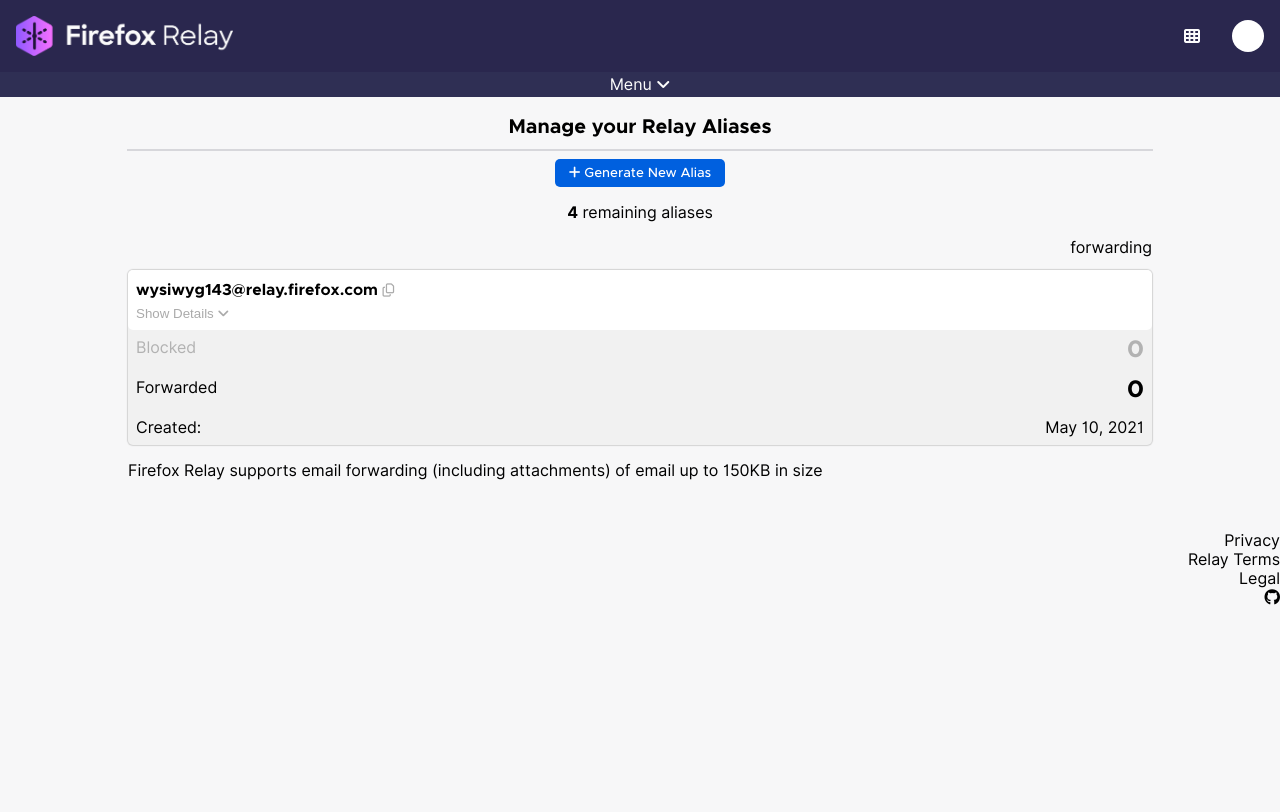
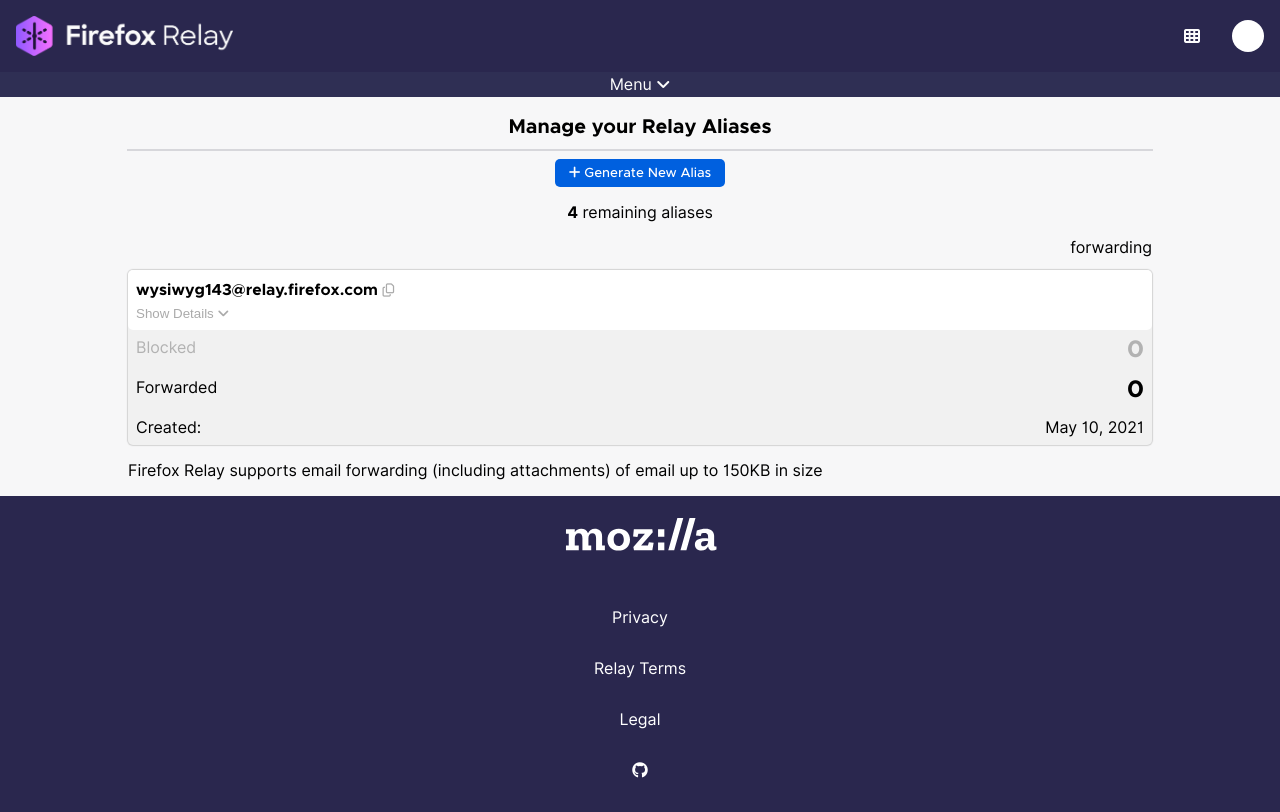
Before and after one commit to jdaumeyer/mozilla-challenge, a website: page index.html in a window 1280 px wide. Drawn offline with Linux system fonts and the light colour scheme.

Commit message:
Finalized footer

```diff
--- a/assets/styles.css
+++ b/assets/styles.css
@@ -254,3 +254,33 @@
 .flip-forward {
   transform: rotate(180deg);
 }
+
+
+/*
+ * ==========
+ * = Footer =
+ * ==========
+ */
+
+footer {
+  background-color: #2a274e;
+  display: flex;
+  flex-direction: column;
+  align-items: center;
+  color: white;
+}
+
+#mozilla-logo {
+  height: 3em;
+  width: auto;
+  padding: 1em;
+}
+
+footer nav ul {
+  padding: 0;
+}
+
+footer nav li {
+  text-align:center;
+  padding: 1em;
+}
--- a/index.html
+++ b/index.html
@@ -94,7 +94,7 @@
 
 
     <footer>
-        <img />
+        <img id="mozilla-logo" src="assets/img/logo-mozilla.svg"/>
 
         <nav>
             <ul>
```
